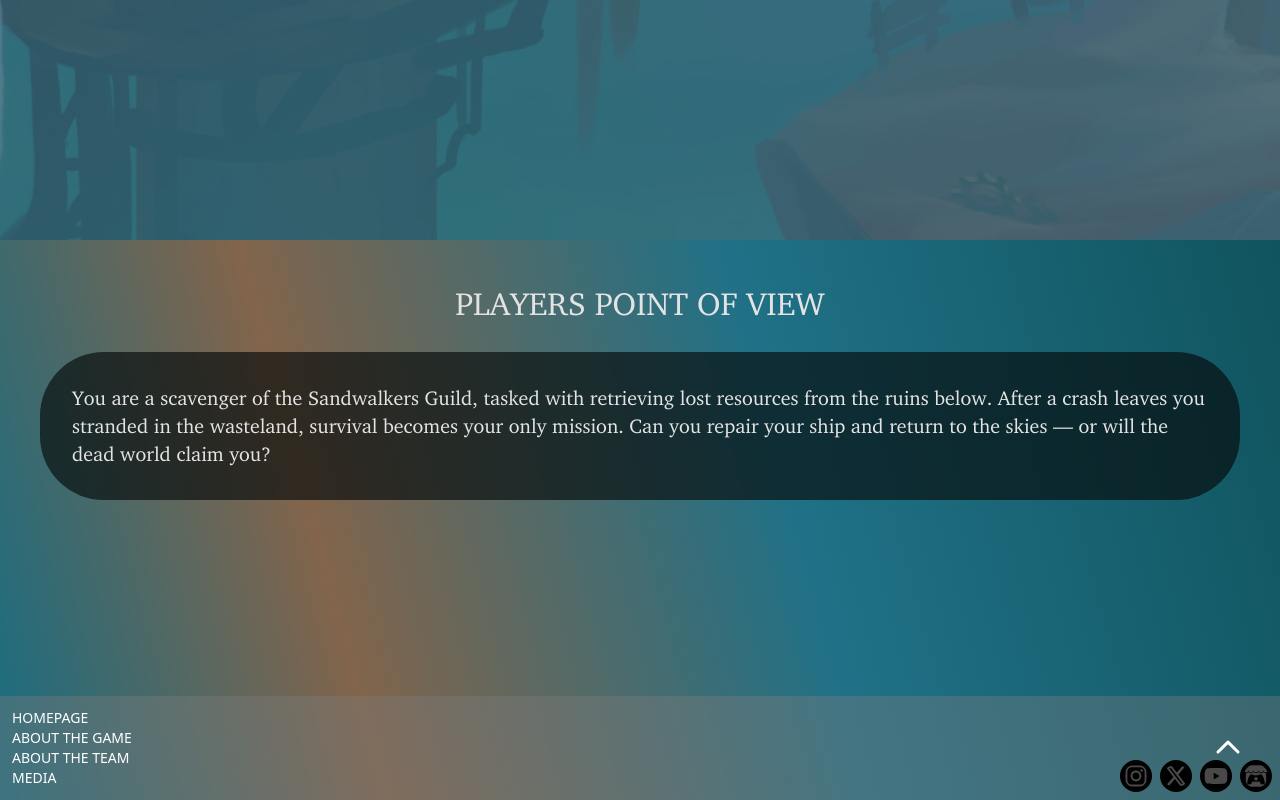
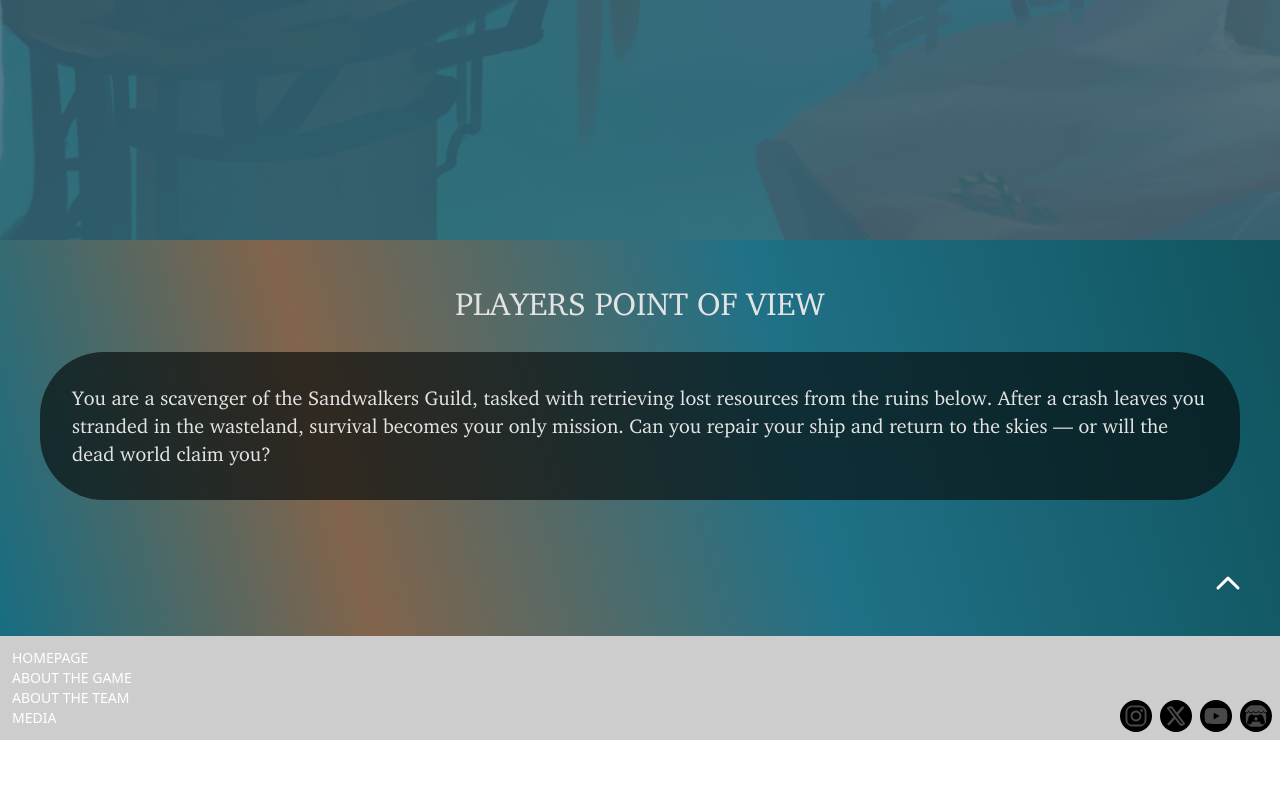
Before and after one commit to jasminedns/steam-wrecked, a Next.js app: page /game in a window 1280 px wide. Shown: the part 640-1440 px from the top of the page. After the commit the page ends 1380 px from the top, so only its background shows below. Built offline with nearby package versions, Linux system fonts and the light colour scheme.

Commit message:
fixing height in game page

```diff
--- a/src/app/game/page.tsx
+++ b/src/app/game/page.tsx
@@ -21,7 +21,7 @@ const GamePage = () => {
                 </div>
             </div>
         </div>
-        <div className="relative min-h-[70vh] max-md:min-h-[60vh] max-sm:min-h-[65vh] -mb-26 w-full bg-[linear-gradient(75deg,rgba(23,109,130,1)_0%,rgba(130,100,75,1)_27%,rgba(32,113,135,1)_61%,rgba(16,84,94,1)_100%)] pb-24">
+        <div className="relative bg-[linear-gradient(75deg,rgba(23,109,130,1)_0%,rgba(130,100,75,1)_27%,rgba(32,113,135,1)_61%,rgba(16,84,94,1)_100%)] pb-24">
               <div className="flex flex-col md:flex-row justify-around">
               <AG_PPV_Div />
 
```
